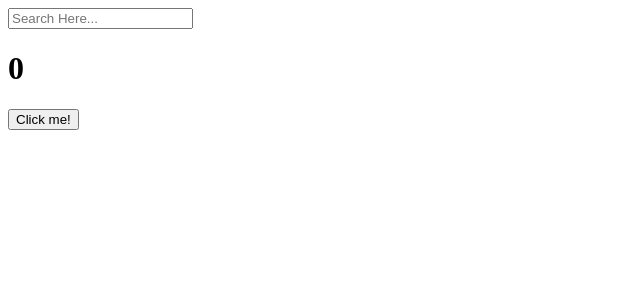
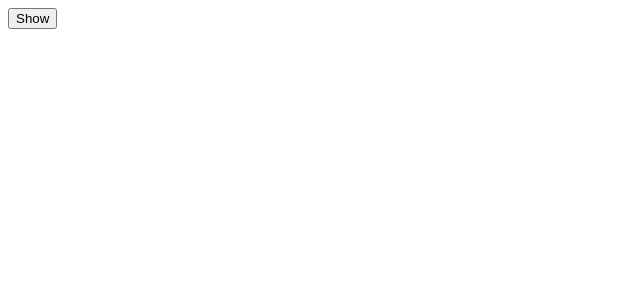
Before and after one commit to sky2000sh/react-for-beginner-master, a React (Create React App) app: page / in a window 1280 px wide. Shown: the top 300 px of the page, without its empty margins (0-640 px from the left). Built offline with nearby package versions, Linux system fonts and the light colour scheme.

Commit message:
Recap and CleapUp for useEffect on 04/05/22

```diff
--- a/src/App.js
+++ b/src/App.js
@@ -1,5 +1,7 @@
 import { useState, useEffect } from "react";
 
+// 22.05.24
+/*
 function App() {
   const [counter, setValue] = useState(0);
   const [keyword, setKeyword] = useState("");
@@ -8,10 +10,11 @@
   console.log("I run all the time.");
 
   // useEffect(iRunOnlyOnce, []);
-  // useEffect()함수는 코드가 딱 한번만 실행될 수 있도록 보호해준다.
+  // useEffect()함수는 코드가 딱 한번만 실행될 수 있도록 보호해준다. react.js가 동작하는 관점에서 본다면 일종의 방어막 같은 것.
+  // useEffect를 통해 언제 코드를 실행할지 선택권을 가질 수 있다.
   useEffect( () => {
     console.log("The code runs here only once.");
-  }, []);  // 배열 상태 부분이 인자값이 아무것도 없게되면 그저 한번만 실행하게 된다.
+  }, []);  // 배열 상태 부분이 뜻하는 것은 dependency이며 그 안에 인자값이 아무것도 없게되면 그저 한번만 실행하게 된다.
   useEffect( () => {
     console.log("The code now runs when 'keyword' changes.")
     // if(keyword !== "" && keyword.length > 5) {
@@ -33,10 +36,31 @@
       <button onClick={onClick}>Click me!</button>
     </div>
   );
-  /* import Button from "./Button"; */
-  /* import styles from "./App.module.css"; */
-  /* <h1 className={styles.title}>Welcome back!!!</h1> */
-  /* <Button onClick={onCLick} text={"Continue"} /> */
+  // import Button from "./Button";
+  // import styles from "./App.module.css";
+  // <h1 className={styles.title}>Welcome back!!!</h1>
+  // <Button onClick={onCLick} text={"Continue"} />
+}
+*/
+
+// CleanUp()함수 => 그냥 일반적인 함수인데, component가 없어질때 코드 수행을 할 수 있도록 해준다. 예) 없어질 때 어떤 분석결과를 받고자 할때, event listener를 지우거나 console을 뿌려주기 등등
+function Hello() {
+  useEffect( () => {
+    console.log("created :)")
+    return () => console.log("destroyed :(")
+  }, [])
+  return <h1>Hello</h1>
 }
 
+function App() {
+  const [showing, setShowing] = useState(false);
+  const onClick = () => setShowing( (prev) => !prev )
+
+  return (
+    <div>
+      {showing ? <Hello /> : null}
+      <button onClick={onClick}>{showing ? "Hide" : "Show"}</button>
+    </div>
+  );
+}
 export default App;
```
